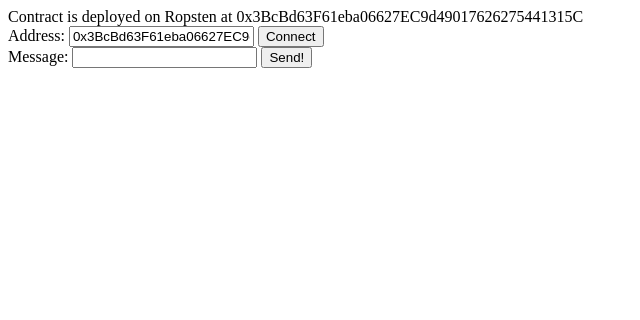
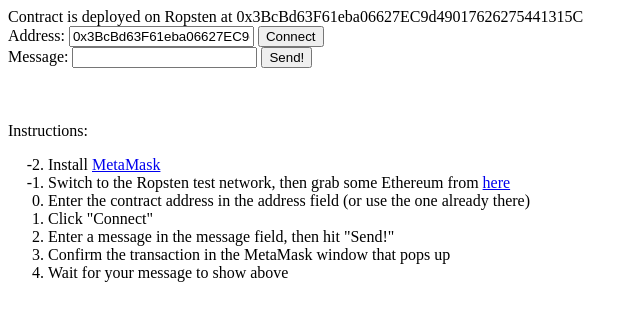
Before and after one commit to tehZevo/ethereum-chat-test, a website: page index.html in a window 1280 px wide. Shown: the whole page, without its empty margins (0-640 px from the left). Drawn offline with nearby package versions, Linux system fonts and the light colour scheme.

Commit message:
Update page

```diff
--- a/index.html
+++ b/index.html
@@ -12,8 +12,19 @@
     <br/>
     Message: <input type="text" id="message-input"></input>
     <button id="send-button">Send!</button>
-    <div id="messages">
-
+    <br/><br/>
+    <div id="messages"></div>
+    <br/><br/>
+    <div>
+      Instructions:
+      <ol start=-2>
+        <li>Install <a href="https://metamask.io/" target="_blank">MetaMask</a></li>
+        <li>Switch to the Ropsten test network, then grab some Ethereum from <a href="https://faucet.metamask.io" target="_blank">here</a></li>
+        <li>Enter the contract address in the address field (or use the one already there)</li>
+        <li>Click "Connect"</li>
+        <li>Enter a message in the message field, then hit "Send!"</li>
+        <li>Confirm the transaction in the MetaMask window that pops up</li>
+        <li>Wait for your message to show above</li>
     </div>
     <script type='text/javascript'>
     var abi, instance, evt, addr;
```
